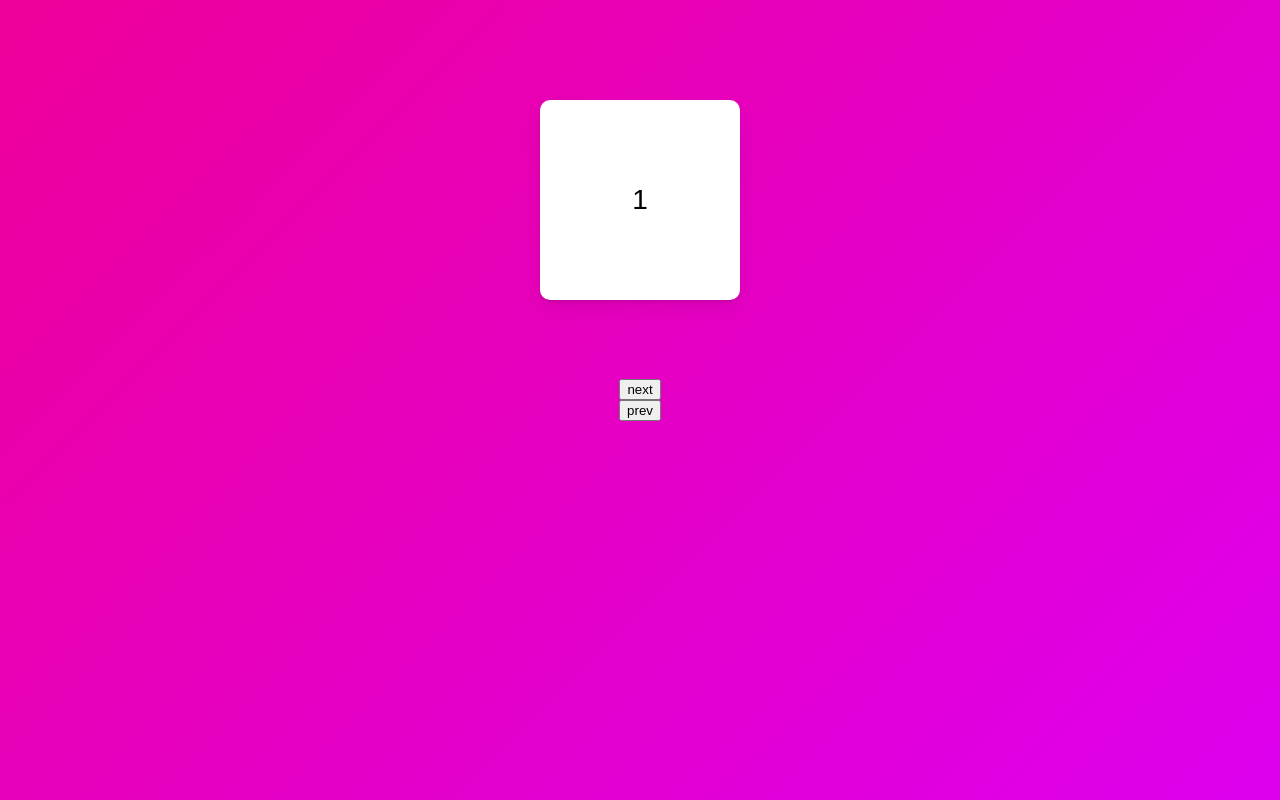
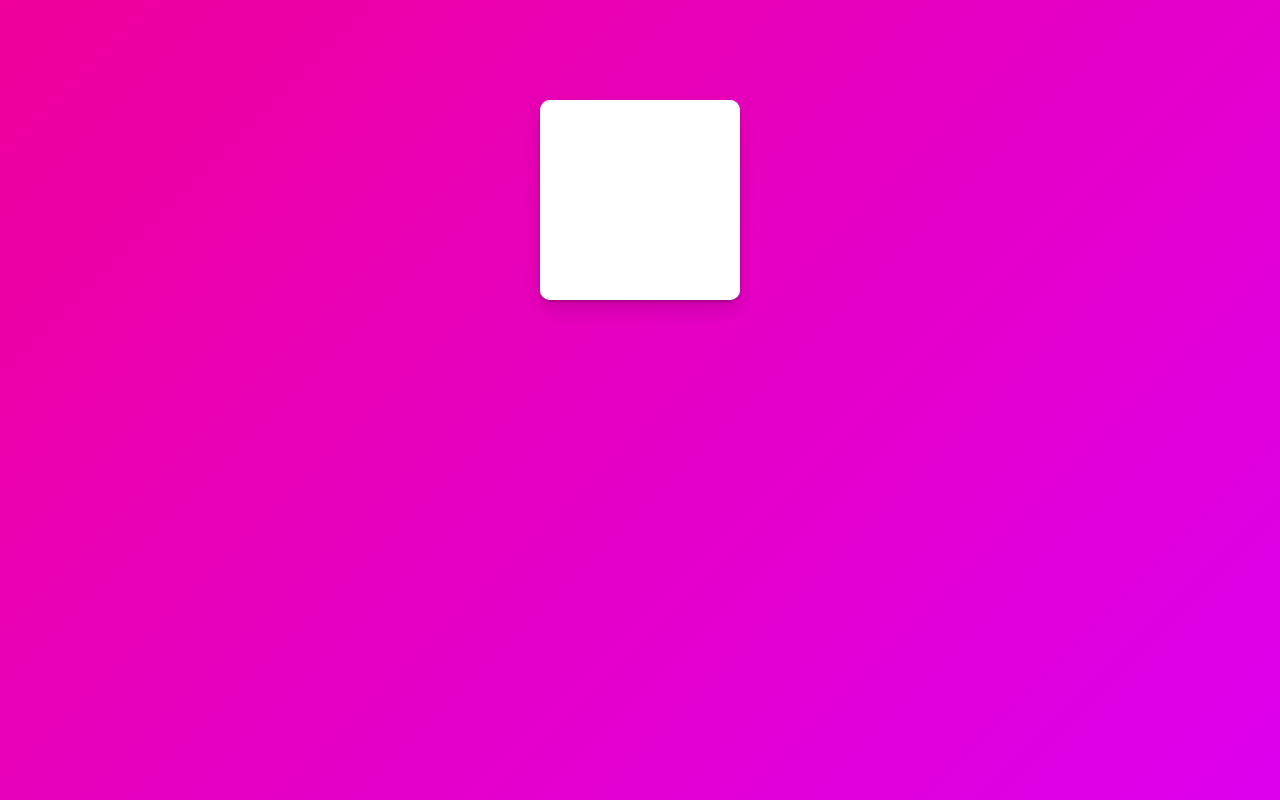
Before and after one commit to ljwoon1211/framer-motion, a React (Create React App) app: page / in a window 1280 px wide. Built offline with nearby package versions, Linux system fonts and the light colour scheme.

Commit message:
Feat : Add toggle

```diff
--- a/src/App.tsx
+++ b/src/App.tsx
@@ -30,10 +30,10 @@ const Box = styled(motion.div)`
 `;
 
 const Circle = styled(motion.div)`
-  width: 70px;
-  height: 70px;
-  background-color: white;
-  border-radius: 35px;
+  width: 100px;
+  height: 100px;
+  background-color: blue;
+  border-radius: 40px;
   box-shadow: 0 2px 3px rgba(0, 0, 0, 0.1), 0 10px 20px rgba(0, 0, 0, 0.06);
   place-self: center;
 `;
@@ -93,34 +93,24 @@ const box = {
   }),
 };
 
+
+
 function App() {
-  const [visible, setVisible] = useState(1);
-  const [isBack, setIsBack] = useState<boolean>(false);
-  const nextPlease = () =>{
-    setIsBack(false)
-    setVisible((prev)=>(prev === 10 ? 10: prev +1))
-  }
-  const prevPlease = () =>{
-    setIsBack(true)
-    setVisible((prev) => (prev === 1 ? 1 : prev - 1));
-  }
+  const [clicked, setClicked] = useState(false);
+  const toggleClicked = () => setClicked((prev) => !prev);
   return (
-    <Wrapper >
-        <AnimatePresence>
-            <Box
-              custom={isBack}
-              variants={box}
-              initial="entry"
-              animate="center"
-              exit="exit"
-              key={visible}
-            >
-              {visible}
-            </Box>
-      </AnimatePresence>
-      <button onClick={nextPlease}>next</button>
-      <button onClick={prevPlease}>prev</button>
-    </Wrapper>
+    <Wrapper onClick={toggleClicked}>
+    <Box>
+      {!clicked ? (
+        <Circle layoutId="circle" style={{ borderRadius: 50 }} />
+      ) : null}
+    </Box>
+    <Box>
+      {clicked ? (
+        <Circle layoutId="circle" style={{ borderRadius: 0, scale: 2 }} />
+      ) : null}
+    </Box>
+  </Wrapper>
   )
 }
 
```
